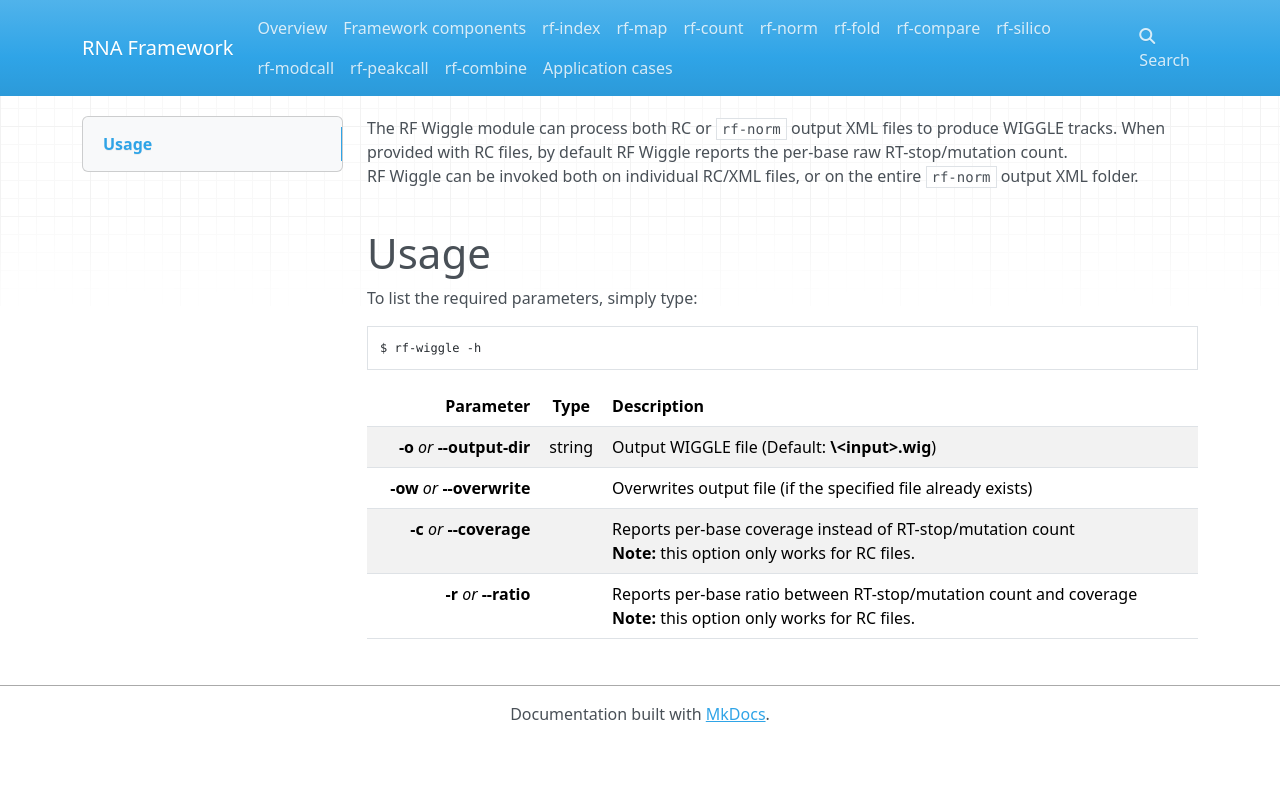
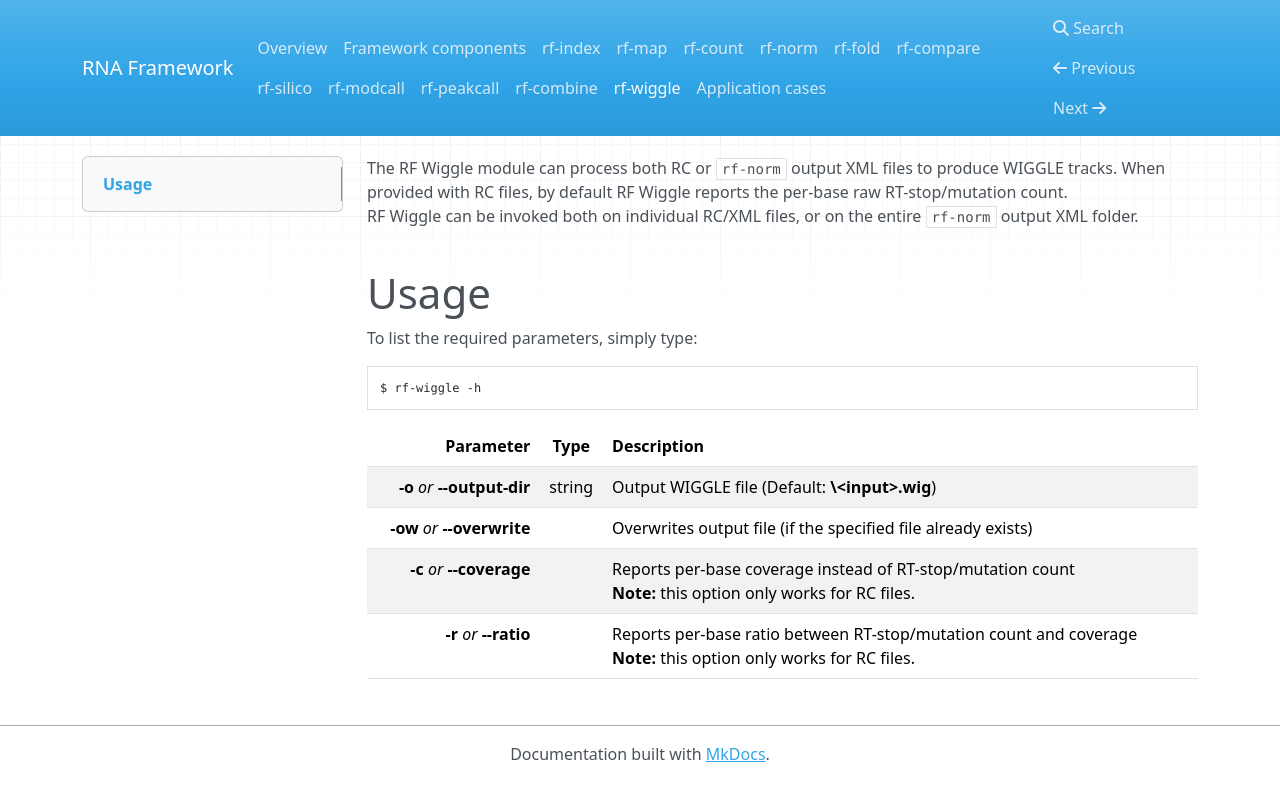
Before and after one commit to dincarnato/RNAFramework, an MkDocs documentation site: the page built from docs/rf-wiggle.md, in a window 1280 px wide. Shown: the top 801 px of the page. Built offline with MkDocs 1.6.1, drawn with Linux system fonts in a browser that asks for light colours; nearby versions of some CDN libraries; old or Windows-style settings are respelled for this version of MkDocs.

Commit message:
no message

```diff
--- a/mkdocs.yml
+++ b/mkdocs.yml
@@ -12,6 +12,7 @@ pages:
     - 'rf-modcall': 'rf-modcall.md'
     - 'rf-peakcall': 'rf-peakcall.md'
     - 'rf-combine': 'rf-combine.md'
+    - 'rf-wiggle': 'rf-wiggle.md'
     - 'Application cases': 'cases.md'
 markdown_extensions:
     - markdown.extensions.admonition
```
